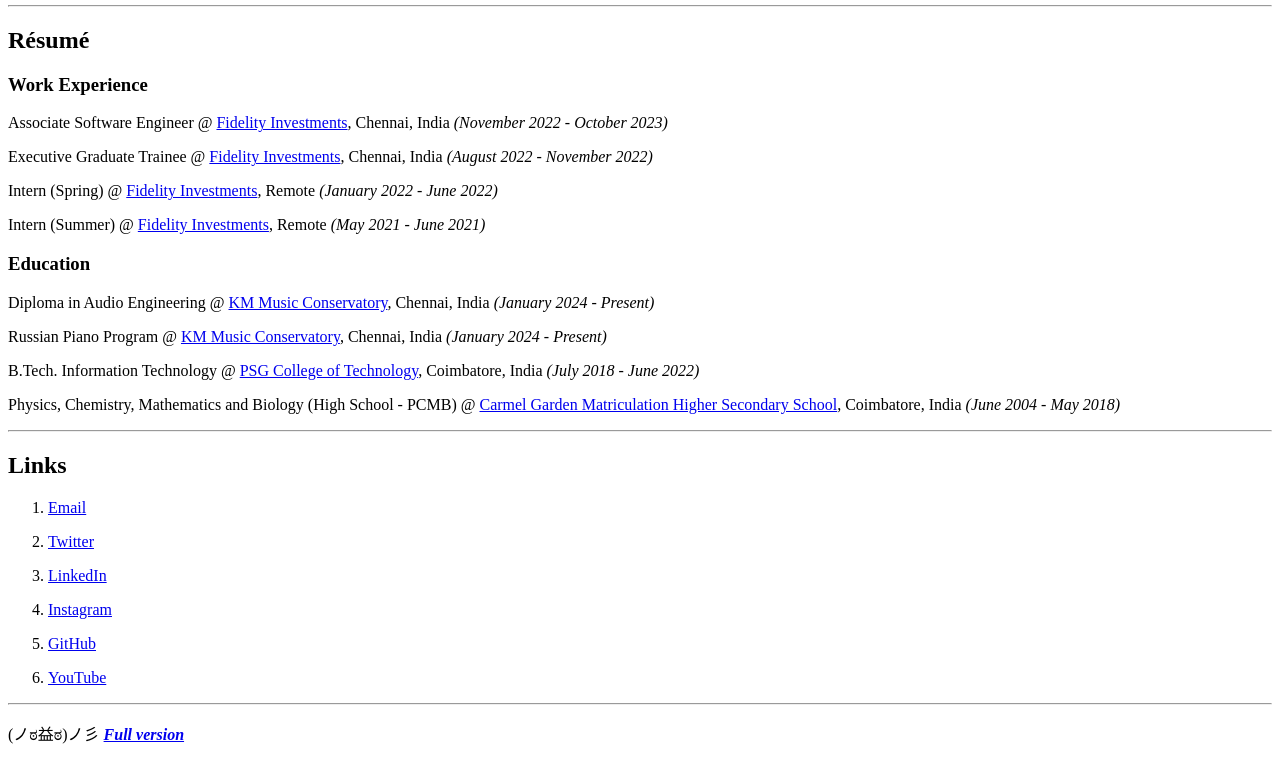
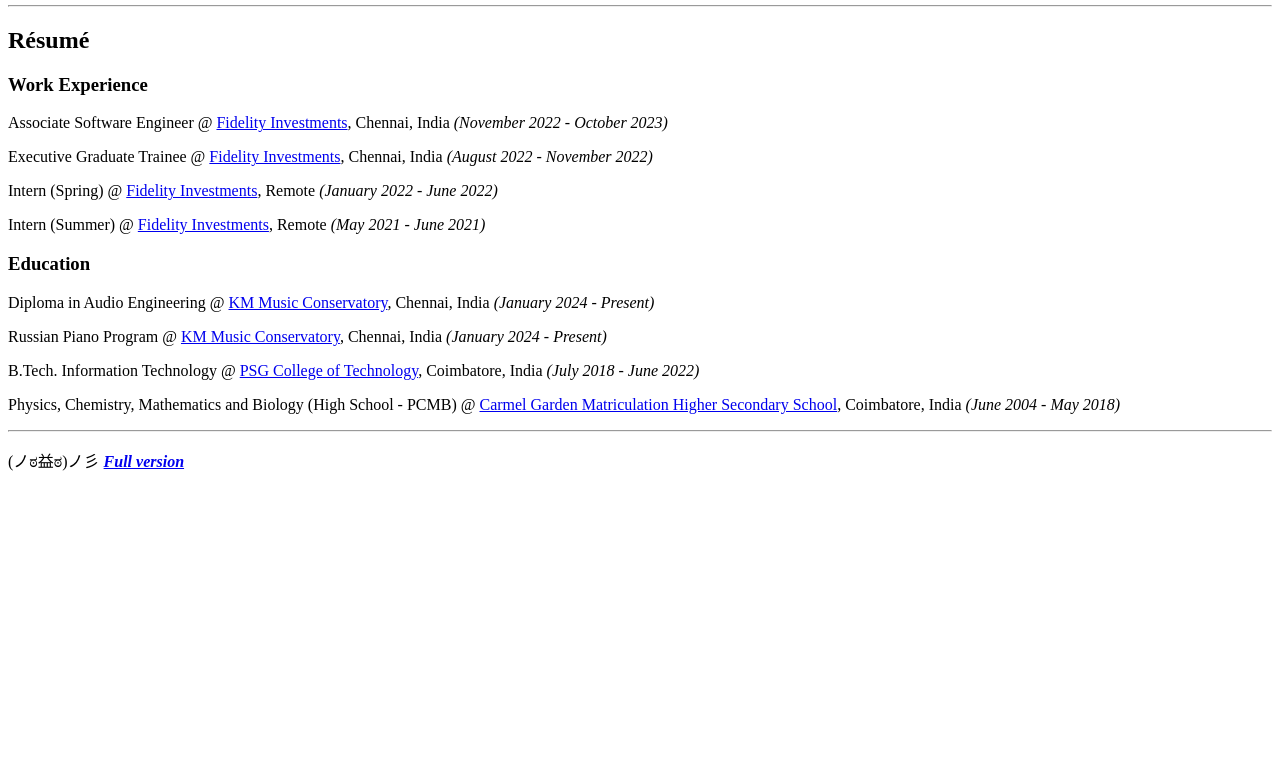
Before and after one commit to sharavananpa/lite.sharavananpa.dev, a plain HTML site: page index.html in a window 1280 px wide. Shown: the part 119-880 px from the top of the page. After the commit the page ends 800 px from the top, so only its background shows below. Drawn offline with Linux system fonts and the light colour scheme.

Commit message:
Remove links and few semantic tags

```diff
--- a/index.html
+++ b/index.html
@@ -3,8 +3,8 @@
 
 <head>
     <meta charset="UTF-8">
+    <meta name="viewport" content="width=device-width, initial-scale=1.0">
     <link rel="icon" href="data:,">
-    <meta name="viewport" content="width=device-width, initial-scale=1.0">
     <title>Sharavanan</title>
 </head>
 
@@ -16,9 +16,7 @@
     </header>
     <hr>
     <main>
-        <section>
         <h2>Résumé</h2>
-            <article>
         <h3>Work Experience</h3>
         <p>
             Associate Software Engineer
@@ -40,8 +38,6 @@
             @ <a href="https://www.fidelity.com/" target="_blank" rel="noopener noreferrer">Fidelity Investments</a>, Remote
             <em>(May 2021 - June 2021)</em>
         </p>
-            </article>
-            <article>
         <h3>Education</h3>
         <p>
             Diploma in Audio Engineering
@@ -63,32 +59,6 @@
             @ <a href="https://en.wikipedia.org/wiki/Carmel_Garden_Matriculation_Higher_Secondary_School" target="_blank" rel="noopener noreferrer">Carmel Garden Matriculation Higher Secondary School</a>, Coimbatore, India
             <em>(June 2004 - May 2018)</em>
         </p>
-            </article>
-        </section>
-        <hr>
-        <section>
-            <h2>Links</h2>
-            <ol>
-                <li>
-                    <p><a href="mailto:sharavananpa@gmail.com" target="_blank" rel="noopener noreferrer">Email</a></p>
-                </li>
-                <li>
-                    <p><a href="https://twitter.com/sharavananpa" target="_blank" rel="noopener noreferrer">Twitter</a></p>
-                </li>
-                <li>
-                    <p><a href="https://www.linkedin.com/in/sharavananpa/" target="_blank" rel="noopener noreferrer">LinkedIn</a></p>
-                </li>
-                <li>
-                    <p><a href="https://www.instagram.com/_sharavananpa/" target="_blank" rel="noopener noreferrer">Instagram</a></p>
-                </li>
-                <li>
-                    <p><a href="https://github.com/sharavananpa/" target="_blank" rel="noopener noreferrer">GitHub</a></p>
-                </li>
-                <li>
-                    <p><a href="https://www.youtube.com/@sharavananpa" target="_blank" rel="noopener noreferrer">YouTube</a></p>
-                </li>
-            </ol>
-        </section>
     </main>
     <hr>
     <footer>
```
Also changed, not shown: 404.html (+1 -1 lines). Lines whose indentation alone changed are shown as unchanged.
